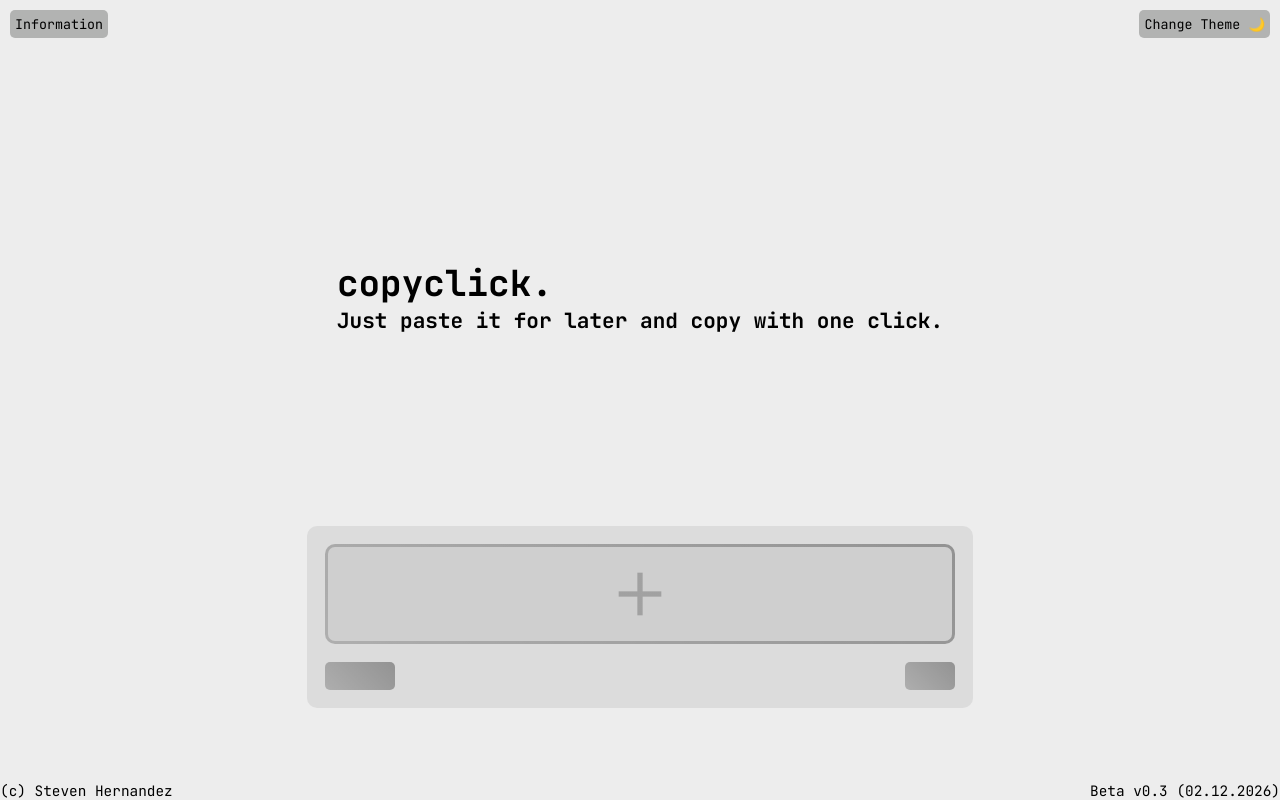
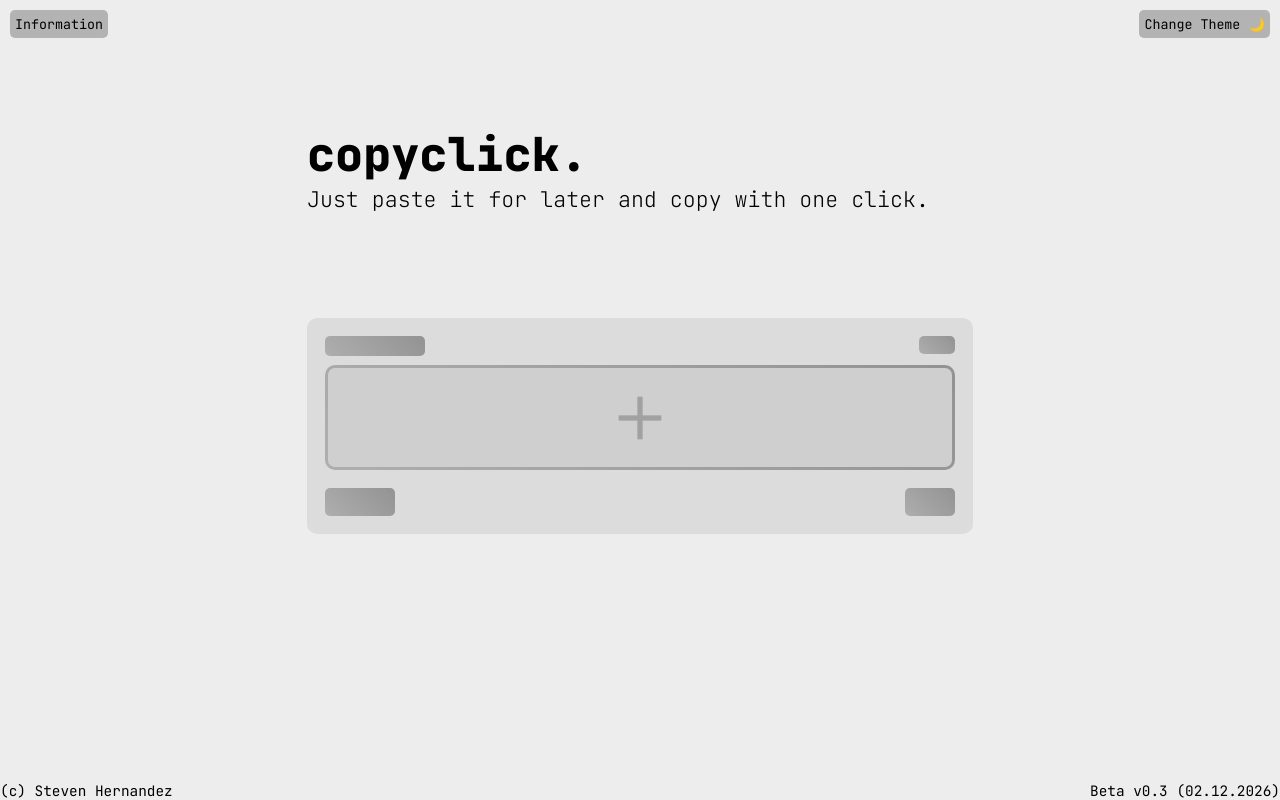
Before and after one commit to hernstev97/copyclick, a React (Vite) app: page / in a window 1280 px wide. Built offline with nearby package versions, Linux system fonts and the light colour scheme.

Commit message:
Refine layout, Change modal text

```diff
--- a/src/App.tsx
+++ b/src/App.tsx
@@ -13,7 +13,13 @@ function App() {
 
     const addNewItem = () => {
         const numericId = parseInt(uuidv4().replace(/-/g, '').slice(0, 8), 16);
-        addItem({ id: numericId, text: '', editState: true });
+        const newTitle = `Snippet ${items.length + 1}`;
+        addItem({
+            id: numericId,
+            title: newTitle,
+            text: '',
+            editState: true,
+        });
     };
 
     return (
@@ -22,8 +28,12 @@ function App() {
                 <InfoModal />
                 <ThemeToggle />
                 <header>
-                    <h1>copyclick.</h1>
-                    <h3>Just paste it for later and copy with one click.</h3>
+                    <div>
+                        <h1>copyclick.</h1>
+                        <h3>
+                            Just paste it for later and copy with one click.
+                        </h3>
+                    </div>
                 </header>
                 <main>
                     {items.length > 0 && (
@@ -39,6 +49,7 @@ function App() {
                         <CopyClickItem
                             key={item.id}
                             id={item.id}
+                            title={item.title}
                             text={item.text}
                             editState={item.editState}
                             onRemove={removeItem}
--- a/src/components/AddItemSkeleton.tsx
+++ b/src/components/AddItemSkeleton.tsx
@@ -4,10 +4,18 @@ function AddItemSkeleton({ onClick }: AddItemSkeletonProps) {
     return (
         <>
             <button className="cc-area cc-area--skeleton" onClick={onClick}>
-                <div
-                    className="cc-area--textbox cc-area--textbox__edit"
-                    style={{ height: '100px' }}
-                >
+                <div className="cc-area--title-wrapper">
+                    <div className="cc-area--title__skeleton"></div>
+                    <button
+                        className="cc-area--close-button"
+                        type="button"
+                        title="Remove"
+                        aria-label="Close"
+                    >
+                        <span>Close</span>
+                    </button>
+                </div>
+                <div className="cc-area--textbox cc-area--textbox__edit">
                     {/* Updated SVG that works with fill */}
                     <svg
                         className="cc-area--plus-icon"
--- a/src/components/CopyClickItem.tsx
+++ b/src/components/CopyClickItem.tsx
@@ -5,6 +5,7 @@ const TEXTAREA_BUFFER = 10; // Buffer to prevent scrollbar from appearing
 
 function CopyClickItem({
     id,
+    title,
     text,
     editState,
     onRemove,
@@ -23,7 +24,7 @@ function CopyClickItem({
     }, []);
 
     const handleTextChange = (e: React.ChangeEvent<HTMLTextAreaElement>) => {
-        onUpdate({ id, text: e.target.value, editState });
+        onUpdate({ id, title, text: e.target.value, editState });
     };
 
     const adjustTextareaHeight = () => {
@@ -38,6 +39,7 @@ function CopyClickItem({
         setTimeout(() => {
             onUpdate({
                 id,
+                title,
                 text: textareaRef.current?.value || '',
                 editState: false,
             });
@@ -47,11 +49,11 @@ function CopyClickItem({
     const handleCopy = () => {
         navigator.clipboard.writeText(text);
         setCopied(true);
-        setTimeout(() => setCopied(false), 2000);
+        setTimeout(() => setCopied(false), 800);
     };
 
     const handleClear = () => {
-        onUpdate({ id, text: '', editState: true });
+        onUpdate({ id, title, text: '', editState: true });
     };
 
     const handleRemove = () => {
@@ -62,7 +64,7 @@ function CopyClickItem({
         <>
             <div className="cc-area">
                 <div className="cc-area--title-wrapper">
-                    <p className="cc-area--title">Title (in progress)</p>
+                    <p className="cc-area--title">{title}</p>
                     <button
                         className="cc-area--close-button"
                         type="button"
@@ -74,7 +76,7 @@ function CopyClickItem({
                     </button>
                 </div>
                 <p className={`cc-area--toast ${copied ? 'visible' : ''}`}>
-                    copied!
+                    Text copied!
                 </p>
 
                 <textarea
@@ -98,7 +100,12 @@ function CopyClickItem({
                             id={`editmode-${id}`}
                             checked={editState}
                             onChange={() =>
-                                onUpdate({ id, text, editState: !editState })
+                                onUpdate({
+                                    id,
+                                    title,
+                                    text,
+                                    editState: !editState,
+                                })
                             }
                         />
                         <span>Edit</span>
--- a/src/contexts/UserData.tsx
+++ b/src/contexts/UserData.tsx
@@ -3,9 +3,9 @@ import { useState, useEffect, useContext } from 'react';
 
 type CopyAreaDataType = {
     id: number;
+    title: string;
     text: string;
     editState: boolean;
-    name?: string;
 };
 
 type UserDataContextType = {
--- a/src/styles/_buttons.scss
+++ b/src/styles/_buttons.scss
@@ -101,19 +101,22 @@
     border: none;
     padding: 3px;
     background-color: hsl(var(--jet));
-    transform: scale(1);
     transition:
         background-color $transition--out,
         transform $transition--out;
     cursor: pointer;
+    position: absolute;
+    top: -40px;
+    left: 50%;
+    transform: translateX(-50%);
 
     &:hover,
     &:focus {
         background-color: hsl(var(--red));
-        transform: scale(1.1);
+        transform: translateX(-50%);
     }
     &:active {
         background-color: hsl(var(--red));
-        transform: scale(0.9);
+        transform: translateX(-50%);
     }
 }
--- a/src/styles/_cc-area.scss
+++ b/src/styles/_cc-area.scss
@@ -118,12 +118,17 @@ $transition--out: $transition-duration ease-out;
     }
 
     &--toast {
+        font-size: 0.8rem;
         opacity: 0;
         position: absolute;
         transition: opacity $transition--out;
         bottom: 1rem;
         left: 50%;
         transform: translateX(-50%);
+        background-color: hsl(var(--white));
+        color: hsl(var(--black));
+        border-radius: 5px;
+        padding: 5px;
 
         &.visible {
             opacity: 1;
@@ -144,6 +149,7 @@ $transition--out: $transition-duration ease-out;
                 linear-gradient(hsl(var(--jet)), hsl(var(--jet))) padding-box,
                 var(--main-gradient) border-box;
             position: relative;
+            height: 105px;
         }
 
         .cc-area--controls__clear {
@@ -160,6 +166,21 @@ $transition--out: $transition-duration ease-out;
             height: 27.5px;
             width: 70px;
             border-radius: 5px;
+        }
+
+        .cc-area--title__skeleton {
+            background: var(--main-gradient);
+            height: 20px;
+            width: 100px;
+            border-radius: 5px;
+            margin-bottom: 0.5rem;
+        }
+
+        .cc-area--close-button {
+            background: var(--main-gradient);
+            span {
+                opacity: 0;
+            }
         }
 
         &:hover {
--- a/src/styles/_layout.scss
+++ b/src/styles/_layout.scss
@@ -1,19 +1,43 @@
 // Site layout styles
 .cc-app {
-    background-color: hsl(var(--night));
+    // background-color: hsl(var(--night));
     display: flex;
     flex-direction: column;
-    justify-content: space-around;
     align-items: center;
     height: 100%;
     min-height: 100vh;
+    width: 100vw;
     padding: 1rem;
+
+    header {
+        width: 100%;
+        max-width: 666px;
+        // height: 100%;
+        height: 300px;
+        display: flex;
+        flex-direction: column;
+        justify-content: center;
+
+        h1 {
+            font-size: 2.6rem;
+            font-weight: 800;
+        }
+        h3 {
+            font-size: 1.2rem;
+            font-weight: 200;
+        }
+    }
+    main {
+        width: 100%;
+        display: flex;
+        align-items: center;
+        flex-direction: column;
+        justify-content: center;
+        gap: 1rem;
+        position: relative;
+    }
 }
 
-main {
-    width: 100%;
-    display: flex;
-    align-items: center;
-    flex-direction: column;
-    gap: 1rem;
+#root {
+    overflow: hidden;
 }
--- a/src/styles/_modal.scss
+++ b/src/styles/_modal.scss
@@ -30,8 +30,9 @@
         }
 
         h2 {
-            font-size: 1rem;
+            font-size: 1.2rem;
             font-weight: 800;
+            margin-bottom: 1.2rem;
         }
 
         h3 {
--- a/src/styles/_variables.scss
+++ b/src/styles/_variables.scss
@@ -10,6 +10,7 @@
 
     --pink: 320, 81%, 60%;
     --red: 345, 100%, 50%;
+    --success: 120, 80%, 40%;
 
     --main-gradient: linear-gradient(
         45deg,
--- a/src/types/CopyClickItemType.tsx
+++ /dev/null
@@ -1,4 +0,0 @@
-export type CopyClickItemType = {
-    id: number;
-    text: string;
-};
```
Also changed, not shown: src/types/CopyClickItemProps.tsx (+7 -1 lines).
